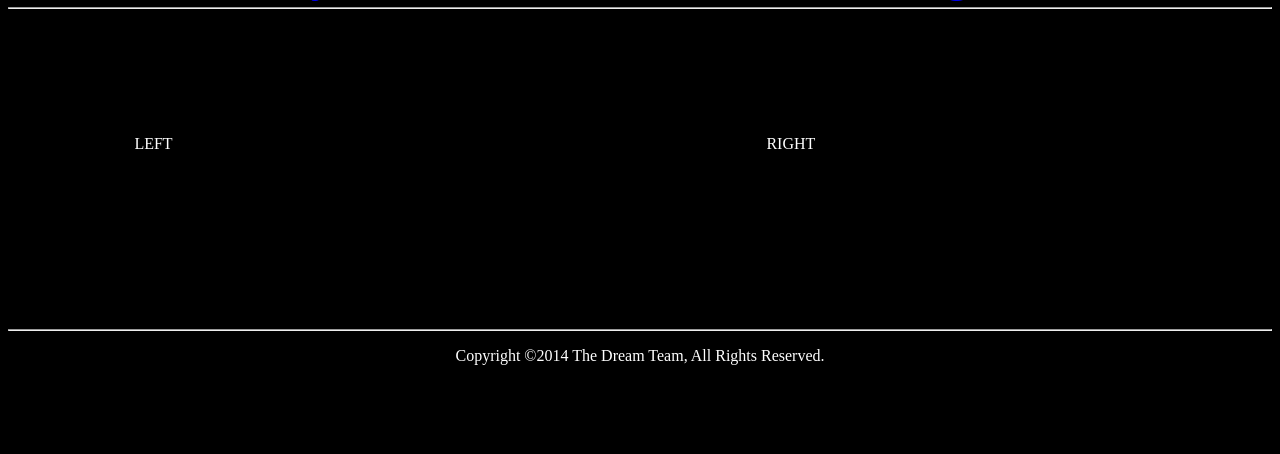
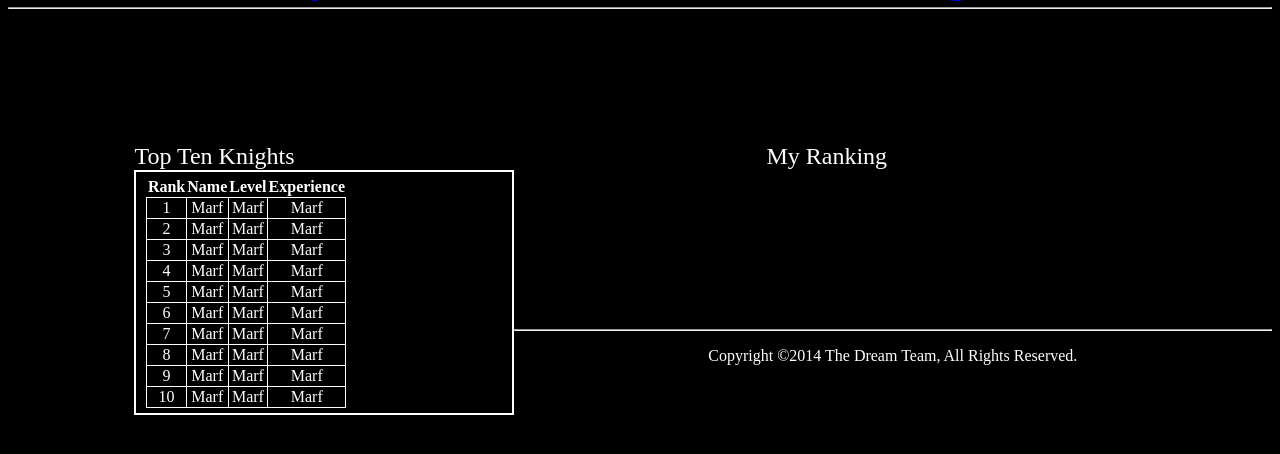
Before and after one commit to wspurgin/NightKnights, a PHP site: page /html/leaderboards.php in a window 1280 px wide. Shown: the part 61-515 px from the top of the page. Run offline with PHP 8.4, Linux system fonts and the light colour scheme.

Commit message:
Working on the leaderboards.php page.

```diff
--- a/public/css/master.css
+++ b/public/css/master.css
@@ -13,6 +13,12 @@ body
 .footer
 {
   text-align: center;
+}
+
+.infocaption
+{
+  margin-bottom: 0px;
+  font-size: 1.5em;
 }
 
 .infobox
@@ -48,10 +54,20 @@ body
   padding-bottom: 5px;
 }
 
-.infocaption
+.infotable
 {
-  margin-bottom: 0px;
-  font-size: 1.5em;
+  text-align: center;
+  border-collapse: collapse;
+}
+
+.infotable thead, .infotable th
+{
+
+}
+
+.infotable td
+{
+  border: 1px solid white;
 }
 
 .center
--- a/public/html/leaderboards.php
+++ b/public/html/leaderboards.php
@@ -15,14 +15,91 @@
   <div class="test"></div>
 
   <div class="twocol" id="leaderwrapper">
+
     <div class="left" id="topten">
-      <p>LEFT</p>
+      <p class="infocaption">Top Ten Knights</p>
+      <div class="infobox">
+        <table class="infotable">
+              <thead>
+                <tr>
+                  <th scope="col">Rank</th>
+                  <th scope="col">Name</th>
+                  <th scope="col">Level</th>
+                  <th scope="col">Experience</th>
+                </tr>
+              </thead>
+              <tbody>
+                <tr>
+                  <td>1</td>
+                  <td>Marf</td>
+                  <td>Marf</td>
+                  <td>Marf</td>
+                </tr>
+                <tr>
+                  <td>2</td>
+                  <td>Marf</td>
+                  <td>Marf</td>
+                  <td>Marf</td>
+                </tr>
+                <tr>
+                  <td>3</td>
+                  <td>Marf</td>
+                  <td>Marf</td>
+                  <td>Marf</td>
+                </tr>
+                <tr>
+                  <td>4</td>
+                  <td>Marf</td>
+                  <td>Marf</td>
+                  <td>Marf</td>
+                </tr>
+                <tr>
+                  <td>5</td>
+                  <td>Marf</td>
+                  <td>Marf</td>
+                  <td>Marf</td>
+                </tr>
+                <tr>
+                  <td>6</td>
+                  <td>Marf</td>
+                  <td>Marf</td>
+                  <td>Marf</td>
+                </tr>
+                <tr>
+                  <td>7</td>
+                  <td>Marf</td>
+                  <td>Marf</td>
+                  <td>Marf</td>
+                </tr>
+                <tr>
+                  <td>8</td>
+                  <td>Marf</td>
+                  <td>Marf</td>
+                  <td>Marf</td>
+                </tr>
+                <tr>
+                  <td>9</td>
+                  <td>Marf</td>
+                  <td>Marf</td>
+                  <td>Marf</td>
+                </tr>
+                <tr>
+                  <td>10</td>
+                  <td>Marf</td>
+                  <td>Marf</td>
+                  <td>Marf</td>
+                </tr>
+              </tbody>
+            </table>
+          </div>
+
     </div>
 
     <div class="right" id="myrank">
-      <p>RIGHT</p>
+      <p class="infocaption">My Ranking</p>
     </div>
-  </div>
+
+  </div>  <!--This is the end of div #leaderwrapper-->
 
   <div class="test"></div>
 
```
